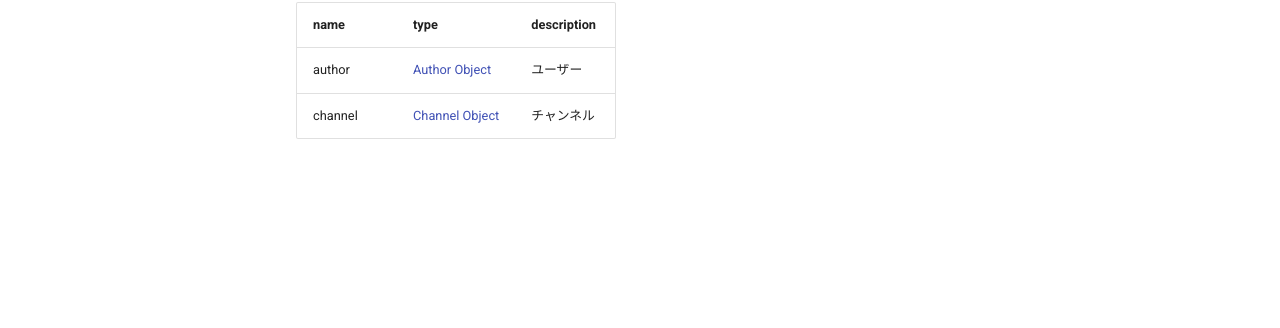
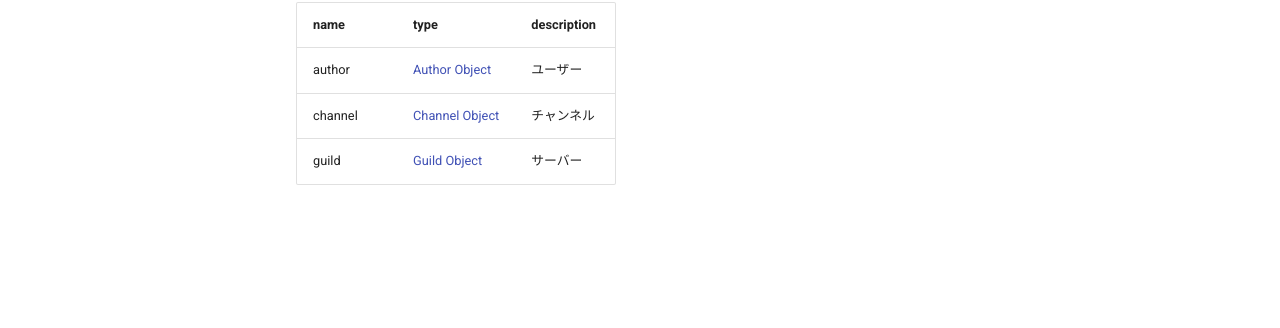
Before and after one commit to Union-Global-Chat/docs, an MkDocs documentation site: the page built from docs/v2/messages.md, in a window 1280 px wide. Shown: the part 312-640 px from the top of the page. Built offline with MkDocs 1.6.1 and Material for MkDocs 9.7.7, drawn with Linux system fonts in a browser that asks for light colours; comment, search, counter and statistics services are not loaded.

Commit message:
Update messages.md

```diff
--- a/docs/v2/messages.md
+++ b/docs/v2/messages.md
@@ -10,3 +10,4 @@ Json payload
 | :---    | :---                                          | :---        |
 | author  | [Author Object](/docs/v2/users#オブジェクト)    | ユーザー      |
 | channel | [Channel Object](/docs/v2/channel#オブジェクト) | チャンネル    |
+| guild   | [Guild Object](/docs/v2/guild/#オブジェクト)    | サーバー      |
```
